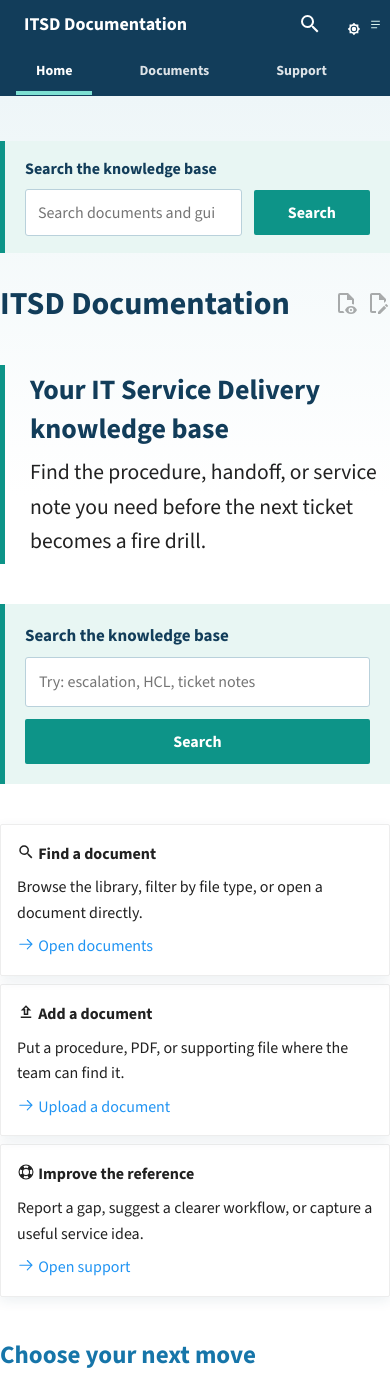
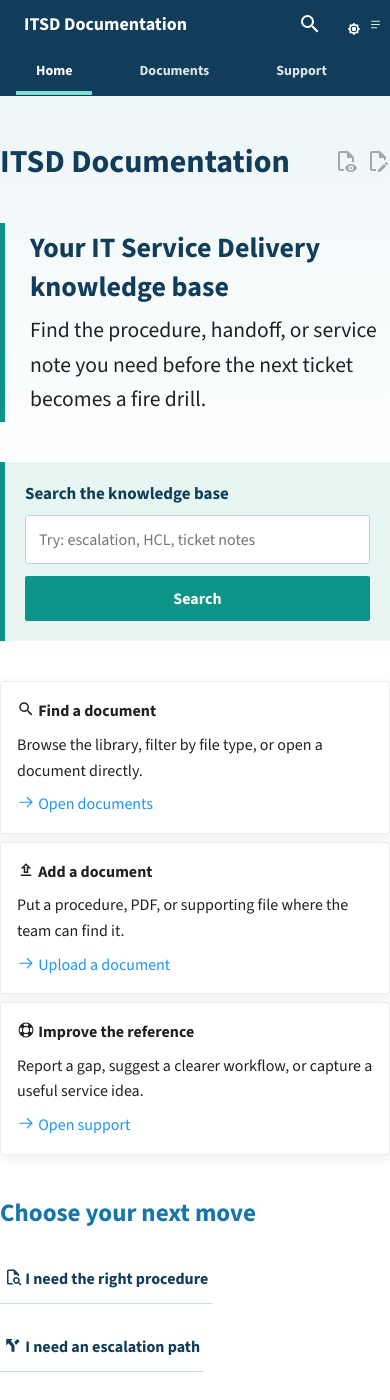
Before and after one commit to dgooding/mkdocs-basic, an MkDocs documentation site: the page built from docs/index.md, in a window 390 px wide and 1400 px high. Built offline with MkDocs 1.6.1 and Material for MkDocs 9.7.7, drawn with Linux system fonts in a browser that asks for light colours; comment, search, counter and statistics services are not loaded.

Commit message:
docs: auto-update 2026-08-26 22:42:14

```diff
--- a/docs/javascripts/global-search.js
+++ b/docs/javascripts/global-search.js
@@ -1,6 +1,6 @@
 document$.subscribe(function () {
   const article = document.querySelector(".md-content article")
-  if (article && !document.querySelector(".itsd-global-search") && !document.querySelector(".itsd-search-workspace")) {
+  if (article && !document.querySelector(".itsd-global-search") && !document.querySelector(".itsd-search-workspace") && !document.querySelector(".itsd-home-search")) {
     const panel = document.createElement("form")
     panel.className = "itsd-global-search"
     panel.action = new URL("search.html", document.baseURI).href
--- a/docs/stylesheets/extra.css
+++ b/docs/stylesheets/extra.css
@@ -592,6 +592,11 @@
 }
 
 @media screen and (max-width: 48rem) {
+  .itsd-global-search div {
+    align-items: stretch;
+    flex-direction: column;
+  }
+
   .itsd-home-search div,
   .itsd-home-routes {
     grid-template-columns: 1fr;
```
